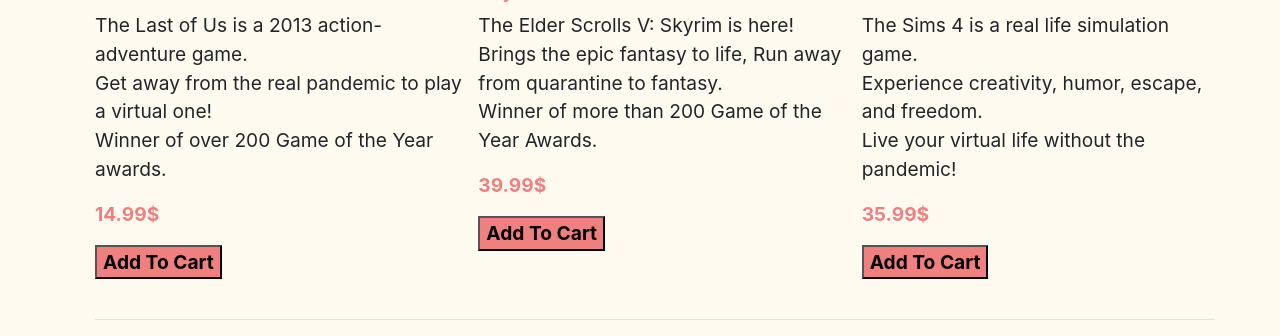
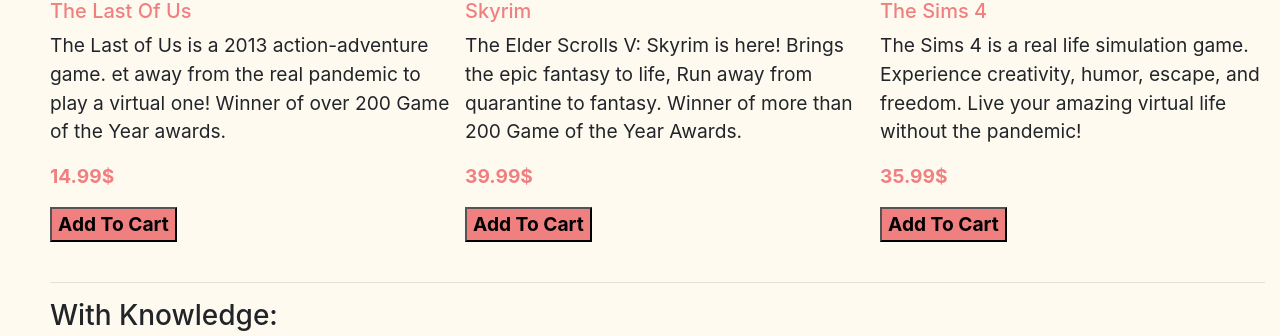
Before and after one commit to EllaLuna/store-project, a PHP site: page / in a window 1280 px wide; the page is wider, and only the part inside the window is pictured. Shown: the part 631-967 px from the top of that part. Run offline with PHP 8.4, Linux system fonts and the light colour scheme.

Commit message:
final changes and updates

```diff
--- a/index.html
+++ b/index.html
@@ -33,21 +33,21 @@
 				<div class = "col-sm-4">
 					<img src="https://media.playstation.com/is/image/SCEA/the-last-of-us-remastered-two-column-01-ps4-us-28jul14?$TwoColumn_Image$" alt = "The Last Of Us.jpg">
 					<h5>The Last Of Us</h5>
-					<p>The Last of Us is a 2013 action-adventure game. <br>Get away from the real pandemic to play a virtual one!<br> Winner of over 200 Game of the Year awards.</p>
+					<p>The Last of Us is a 2013 action-adventure game. et away from the real pandemic to play a virtual one! Winner of over 200 Game of the Year awards.</p>
 					<p class = "price">14.99$</p>
 					<button class="button">Add To Cart</button>
 				</div>
 				<div class = "col-sm-4">
 					<img src="https://upload.wikimedia.org/wikipedia/he/1/15/The_Elder_Scrolls_V_Skyrim_cover.png" alt = "Skyrim cover">
 					<h5>Skyrim</h5>
-					<p>The Elder Scrolls V: Skyrim is here!<br>Brings the epic fantasy to life, Run away from quarantine to fantasy.<br> Winner of more than 200 Game of the Year Awards.</p>
+					<p>The Elder Scrolls V: Skyrim is here! Brings the epic fantasy to life, Run away from quarantine to fantasy. Winner of more than 200 Game of the Year Awards.</p>
 					<p class = "price">39.99$</p>
 					<button class="button">Add To Cart</button>
 				</div>
 				<div class = "col-sm-4">
 					<img src="https://cdn-products.eneba.com/resized-products/ipprn0qv5n0bztlzp8em_390x400_1x-0.jpg" alt = "The Sims 4">
 					<h5>The Sims 4</h5>
-					<p>The Sims 4 is a real life simulation game. <br>Experience creativity, humor, escape, and freedom. <br>Live your virtual life without the pandemic! </p>
+					<p>The Sims 4 is a real life simulation game. Experience creativity, humor, escape, and freedom. Live your amazing virtual life without the pandemic! </p>
 					<p class = "price">35.99$</p>
 					<button class="button">Add To Cart</button>
 				</div>
@@ -60,21 +60,21 @@
 					<div class = "col-sm-4">
 						<img src = "https://upload.wikimedia.org/wikipedia/en/thumb/6/62/BraveNewWorld_FirstEdition.jpg/220px-BraveNewWorld_FirstEdition.jpg" alt = "Brave New World Cover">
 						<h5>Brave New World</h5>
-						<p>Borrowing from The Tempest, Huxley imagines a genetically-engineered<br> future where life is pain-free but meaningless. The book heavily <br>influenced George Orwell's 1984 and science-fiction in general.</p>
+						<p>Huxley imagines a genetically-engineered future where life is pain-free but meaningless. The book heavily influenced George Orwell's 1984 and science-fiction in general.</p>
 						<p class = "price">24.99$</p>
 						<button class="button">Add To Cart</button>
 					</div>
 					<div class = "col-sm-4">
 						<img src = "https://img1.od-cdn.com/ImageType-400/0111-1/765/7F7/93/%7B7657F793-73CD-4029-BD7C-F08521199F6F%7DImg400.jpg" alt = "The Plague cover">
 						<h5>The Plague</h5>
-						<p>The Plague is a novel by Albert Camus, published in 1947<br>that tells the story of a plague sweeping the French Algerian city of Oran.<br>Let's see how far can we get!</p>
+						<p>The Plague is a novel by Albert Camus, published in 1947 that tells the story of a plague sweeping the French Algerian city of Oran. Let's see how far can we get!</p>
 						<p class = "price">19.99$</p>
 						<button class="button">Add To Cart</button>
 					</div>
 					<div class = "col-sm-4">
 						<img src = "https://images-na.ssl-images-amazon.com/images/I/31PVwF1ujvL._SX282_BO1,204,203,200_.jpg" alt = "1984 Book Cover">
 						<h5>1984</h5>
-						<p>A dystopian novel by English novelist George Orwell. 1984 centres <br>on the consequences of government over-reach, totalitarianism, mass surveillance, etc.<br>Let's see how far our government will get! </p>
+						<p>A dystopian novel by English novelist George Orwell. 1984 centres on the consequences of government over-reach, totalitarianism, mass surveillance, etc. Let's see how far our government will get! </p>
 						<p class = "price">14.99$</p>
 						<button class="button">Add To Cart</button>
 					</div>
@@ -93,7 +93,7 @@
 		</div>
 		<p class = "about">
 			We are two friends who decided to suggest ways to make the quarantine and this difficult situation more bearable.<br>
-			We offer games to pass the time and books to make this hard times an opportunity to expand the knowledge of those who seek it.<br>
+			We offer games to pass the time and books to make these hard times an opportunity to expand the knowledge of those who seek it.<br>
 			As you might have seen, most of our products can relate in one way or another to the pandemic with a healthy sense of humor!<br>
 			We hope you will enjoy our store and we'll be happy to hear from you, stay safe!<br>
 		</p>
@@ -154,6 +154,7 @@
 		<br>
 		<br>
 		<a name="contact"></a>
+		<div class="container">
 		<h2>Contact Us!</h2><br>
 		<form method = post; action = "pandemicshop@covid.com">
 			<input type="text" placeholder="First Name"><br><br>
@@ -166,6 +167,7 @@
 			<p>Or you can send us a message at <a href="mailto:pandemicshop@covid.com?subject=Pandemic Shop User&body=Hello Pandemic Shop!">Email</a>
 			</p>
 		</form>
+		</div>
 	</article>
 	<footer>
 	  <div class="color">  <a href="https://github.com/EllaLuna/store-project.git" class="copywrite">Copyright © Rimma Hodos & Ella Luna Pleasance 2020</a> </div>
--- a/style.css
+++ b/style.css
@@ -11,7 +11,7 @@
 nav {
     display: inline;
     position: relative;
-    left: 80%;
+    float: right;
 }
 
 .navi {
@@ -32,8 +32,8 @@ body {
 }
 article {
     background: floralwhite;
-    padding: 50px;
-    margin-left: 30px;
+    padding-top: 50px;
+    padding-left: 30px;
 }
 
 h2, h4, h5 {
@@ -63,8 +63,8 @@ img {
 }
 
 .container-fluid {
-    border-right-width: 20px;
-    border-left-width: 20px;
+    padding-top: 20px;
+    padding-left:20px;
 }
 
 .info {
@@ -79,7 +79,6 @@ img {
 
 .map {
     position: relative;
-    left: 20%;
     width: 700px;
     height: 700px;
     border: 1px solid lightcoral;
@@ -88,7 +87,7 @@ img {
 .links {
     font-size: 40px;
     position: relative;
-    left: 44%;
+    text-align: center;
 
 }
 
@@ -139,3 +138,7 @@ tr.color-table:hover, .color {
     position: relative;
     left: 33%;
 }
+
+.container {
+    text-align: center;
+}
```
